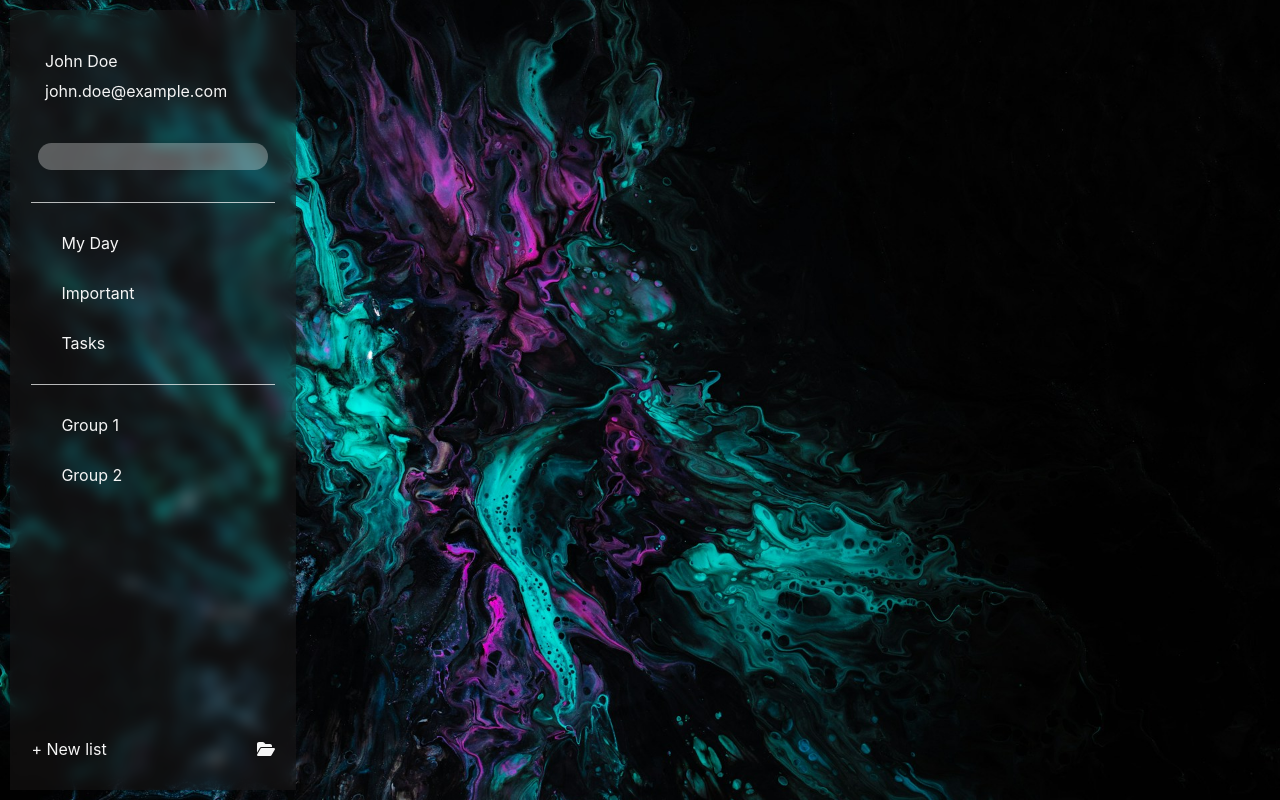
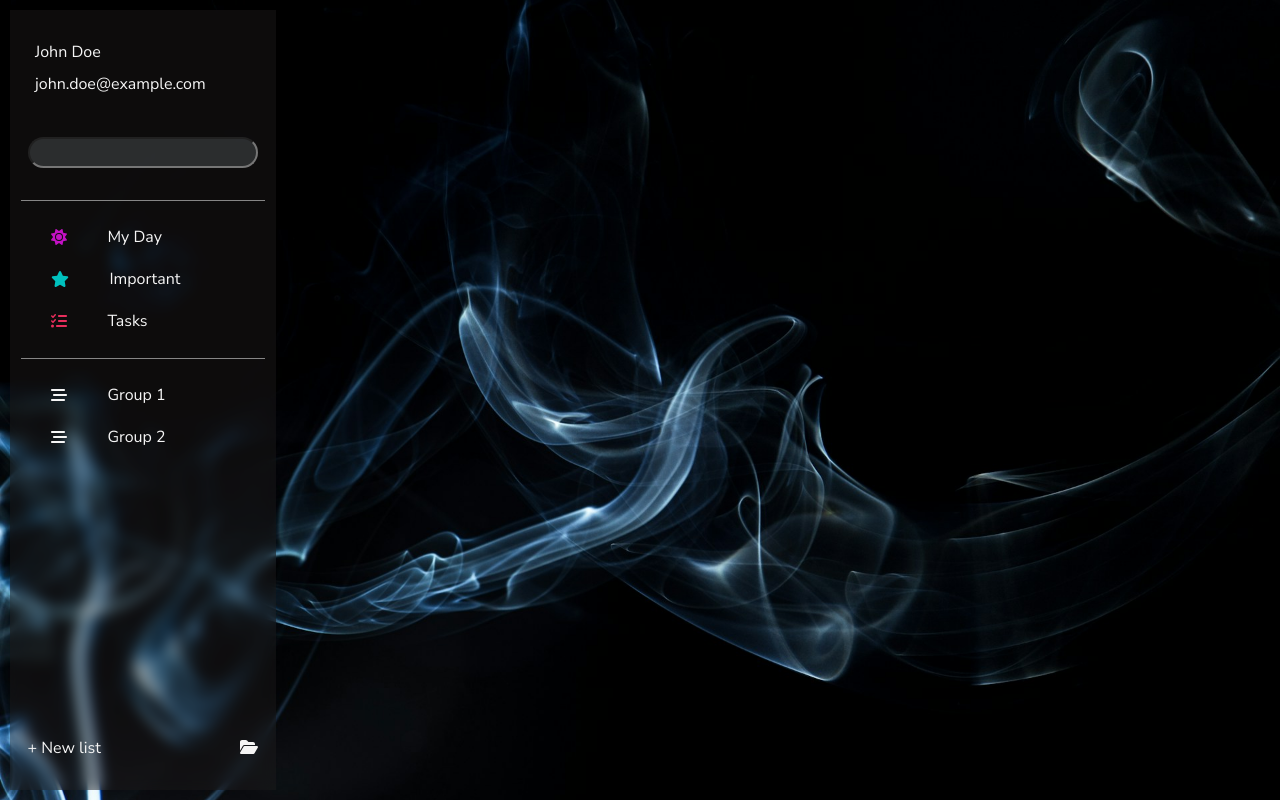
Before and after one commit to hannaharkusha/typescript-todo-list, a React (Create React App) app: page / in a window 1280 px wide. Built offline with nearby package versions, Linux system fonts and the light colour scheme.

Commit message:
navbar interactivity added

```diff
--- a/src/components/navbar.tsx
+++ b/src/components/navbar.tsx
@@ -1,7 +1,7 @@
 import React, { useContext } from "react";
 import { DataContext } from "../App";
 import { FontAwesomeIcon } from '@fortawesome/react-fontawesome';
-import { faFolderOpen } from '@fortawesome/free-solid-svg-icons';
+import {faBarsStaggered, faFolderOpen, faListCheck, faStar, faSun} from '@fortawesome/free-solid-svg-icons';
 
 interface NavbarProps {
     name: string;
@@ -18,24 +18,37 @@ const Navbar: React.FC<NavbarProps> = ({ name, surname, email }) => {
 
     return (
         <div className='navbar flex'>
-            <div className="navbar-name flex">
+            <div className="navbar-name flex light-hover">
                 <div>{name} {surname}</div>
                 <div>{email}</div>
             </div>
             <input className='navbar-search' type="text" />
             <div className="navbar-groups">
-                <div>My Day</div>
-                <div>Important</div>
-                <div>Tasks</div>
+                <div className='light-hover flex'><div className='line'></div>
+                    <FontAwesomeIcon style={{color: '#c311c5'}} icon={faSun}/>
+                    <div>My Day</div>
+                </div>
+                <div className='light-hover flex'><div className='line'></div>
+                    <FontAwesomeIcon icon={faStar} style={{color: '#00c1be'}}/>
+                    <div>Important</div>
+                </div>
+                <div className='light-hover flex'><div className='line'></div>
+                    <FontAwesomeIcon icon={faListCheck} style={{color: '#e82e5c'}}/>
+                    <div>Tasks</div>
+                </div>
             </div>
             <div className="navbar-groups">
                 {customGroups.map((group, index) => (
-                    <div key={index}>{group}</div>
+                    <div className='light-hover flex' key={index}>
+                        <div className='line'></div>
+                        <FontAwesomeIcon icon={faBarsStaggered} />
+                        <div>{group}</div>
+                    </div>
                 ))}
             </div>
             <div className="navbar-bottom-menu flex">
-                <div>+ New list</div>
-                <div><FontAwesomeIcon icon={faFolderOpen} /></div>
+                <div className='light-hover'>+ New list</div>
+                <div className='light-hover'><FontAwesomeIcon icon={faFolderOpen} /></div>
             </div>
         </div>
     );
--- a/src/index.css
+++ b/src/index.css
@@ -1,14 +1,14 @@
+@import url('https://fonts.googleapis.com/css2?family=Nunito+Sans:ital,opsz,wght@0,6..12,200..1000;1,6..12,200..1000&display=swap');
+
 body {
   margin: 0;
-  font-family: -apple-system, BlinkMacSystemFont, 'Segoe UI', 'Roboto', 'Oxygen',
-    'Ubuntu', 'Cantarell', 'Fira Sans', 'Droid Sans', 'Helvetica Neue',
-    sans-serif;
+  font-family: "Nunito Sans", sans-serif;
   -webkit-font-smoothing: antialiased;
   -moz-osx-font-smoothing: grayscale;
   padding: 10px;
   color: whitesmoke;
     box-sizing: border-box;
-  background-image: url('background.jpg');
+  background-image: url('back2.jpg');
   background-position: center;
   background-size: cover;
 }
@@ -24,7 +24,7 @@ body {
 
 .navbar{
   width: 20vw;
-  padding: 15px;
+  padding: 5px;
   flex-direction: column;
   background-color: rgba(33, 32, 32, 0.40);
   backdrop-filter: blur(7px);
@@ -45,26 +45,60 @@ body {
   width: calc(20vw * 0.9);
   box-sizing: border-box;
   border-radius: 18px;
-  background-color: rgba(255, 255, 255, 0.3);
-  border: none;
-  color: black;
+  background-color: rgb(216, 233, 237, 0.15);
+  color: whitesmoke;
 }
 
 .navbar-groups{
   width: 95%;
-  border-top: 1px solid rgba(255, 255, 255, 0.7);
+  border-top: 1px solid rgba(255, 255, 255, 0.5);
   margin: 2vh auto 0 auto;
   padding-top: 15px;
+
 }
+
 .navbar-groups>div{
   width: 100%;
-  padding: 15px 30px;
+  padding: 10px 30px;
+  box-sizing: border-box;
+  align-items: center;
+  gap: 40px;
+  position: relative;
 }
 
 .navbar-bottom-menu{
-  width: 95%;
+  width: 98%;
   margin: auto auto 2vh auto;
   justify-content: space-between;
   align-items: center;
+}
+
+.navbar-bottom-menu>div{
+  padding: 10px;
+}
+
+.navbar-bottom-menu>div:first-child{
+  flex-grow: 1;
+}
+
+.light-hover:hover{
+  background-color: rgb(216, 233, 237, 0.1);
+  border-radius: 5px;
+  cursor: pointer;
+}
+
+.line{
+  background: none;
+  width: 1.5%;
+  height: 27px;
+  border-radius: 2px;
+  position: absolute;
+  left: 1%;
+}
+
+
+
+.navbar-groups>div:hover .line{
+  background-color: rgba(255, 255, 255, 0.95);
 
 }
```
Also changed, not shown: src/back2.jpg (added).
